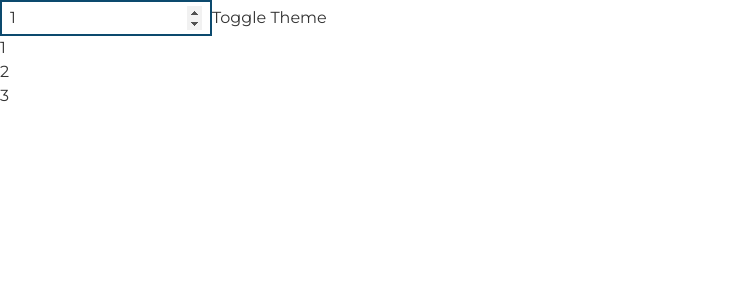
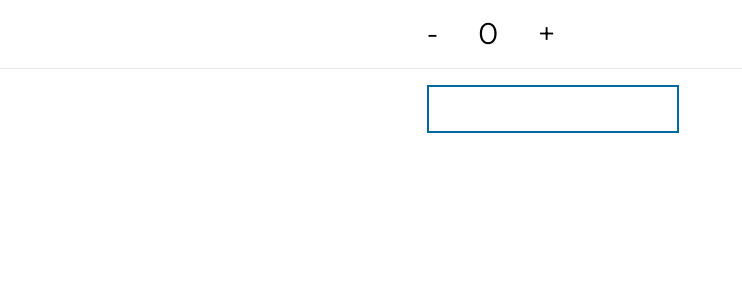
Before and after one commit to alain-kubwayo/pms, a React (Create React App) app: page / in a window 1280 px wide. Shown: the top 300 px of the page, without its empty margins (0-742 px from the left). Built offline with nearby package versions, Linux system fonts and the light colour scheme; a web font is replaced by a local one.

Commit message:
feat: add useReducer

```diff
--- a/src/App.js
+++ b/src/App.js
@@ -8,6 +8,8 @@ import { ThemeProvider } from "./ThemeContext";
 import { AuthProvider } from "./AuthContext";
 import UseMemoComponent from "./components/UseMemoComponent";
 import UseCallbackComponent from "./components/UseCallbackComponent";
+import UseReducerComponent from "./components/UseReducerComponent";
+import Todos from "./components/Todos";
 
 function App() {
   return (
@@ -22,7 +24,10 @@ function App() {
       </AuthProvider>
       <UseRefComponent />
       <UseMemoComponent /> */}
-      <UseCallbackComponent />
+      {/* <UseCallbackComponent /> */}
+      <UseReducerComponent />
+      <hr />
+      <Todos />
     </div>
   );
 }
--- /dev/null
+++ b/src/components/Todo.jsx
@@ -0,0 +1,15 @@
+import { ACTIONS } from './Todos';
+
+const Todo = ({ todo, dispatch }) => {
+    return (
+        <div>
+            <span style={{ color: todo.complete ? '#AAA' : '#000' }}>
+                {todo.name}
+            </span>
+            <button onClick={() => dispatch({ type: ACTIONS.TOGGLE_TODO, payload: {id: todo.id}})}>Toggle</button>
+            <button  onClick={() => dispatch({ type: ACTIONS.DELETE_TODO, payload: {id: todo.id}})}>Delete</button>
+        </div>
+     );
+}
+
+export default Todo;
--- /dev/null
+++ b/src/components/Todos.jsx
@@ -0,0 +1,63 @@
+import { useState, useReducer } from "react";
+import Todo from "./Todo";
+
+export const ACTIONS = {
+    ADD_TODO: 'add-todo',
+    TOGGLE_TODO: 'toggle-todo',
+    DELETE_TODO: 'delete-todo'
+}
+const reducer = (todos, action) => {
+    switch(action.type){
+        case ACTIONS.ADD_TODO:
+            return [...todos, newTodo(action.payload.name)]
+        case ACTIONS.TOGGLE_TODO: {
+            return todos.map(todo => {
+                if(todo.id === action.payload.id){
+                    return {...todo, complete: !todo.complete}
+                }else{
+                    return todo
+                }
+            })
+        }
+        case ACTIONS.DELETE_TODO: {
+            return todos.filter(todo => todo.id !== action.payload.id)
+        }
+        default:
+            return todos;
+    }
+
+}
+
+const newTodo = name => {
+    return { id: Date.now(), name: name, complete: false }
+}
+
+const Todos = () => {
+    const [todos, dispatch] = useReducer(reducer, [])
+    const [name, setName] = useState('');
+
+    const handleSubmit = e => {
+        e.preventDefault();
+        dispatch({ type: ACTIONS.ADD_TODO, payload: { name: name} })
+        setName('');
+    }
+
+    console.log(todos);
+
+    return (
+        <div className="text-lg w-1/3 mx-auto my-4">
+            <form onSubmit={handleSubmit}>
+                <input
+                    type="text"
+                    value={name}
+                    onChange={e => setName(e.target.value)}
+                    className="px-4 py-2 border-2 outline-none border-sky-700"
+                />
+            </form>
+            {todos.map(todo => <Todo key={todo.id} todo={todo} dispatch={dispatch} />)}
+
+        </div>
+    );
+}
+
+export default Todos;
--- /dev/null
+++ b/src/components/UseReducerComponent.jsx
@@ -0,0 +1,43 @@
+import { useState, useReducer } from "react";
+
+const ACTIONS = {
+    INCREMENT: 'increment',
+    DECREMENT: 'decrement'
+}
+
+const reducer = (state, action) => {
+    switch(action.type){
+        case ACTIONS.INCREMENT:
+            return { count: state.count + 1}
+        case ACTIONS.DECREMENT:
+            return { count: state.count - 1}
+        default:
+            return state
+    }
+
+}
+
+const UseReducerComponent = () => {
+    const [state, dispatch] = useReducer(reducer, { count: 0})
+    // you could pass values directly but objects are better since useReducer tackles more complex state management
+    const [count, setCount] = useState(0);
+
+    const increment = () => {
+        // setCount(prevCount => prevCount + 1)
+        dispatch({ type: ACTIONS.INCREMENT });
+    }
+
+    const decrement = () => {
+        // setCount(prevCount => prevCount - 1)
+        dispatch({ type: ACTIONS.DECREMENT });
+    }
+    return (
+        <div className="text-3xl w-1/3 mx-auto my-4 flex space-x-10">
+            <button onClick={decrement}>-</button>
+            <span>{state.count}</span>
+            <button onClick={increment}>+</button>
+        </div>
+    );
+}
+
+export default UseReducerComponent;
```
